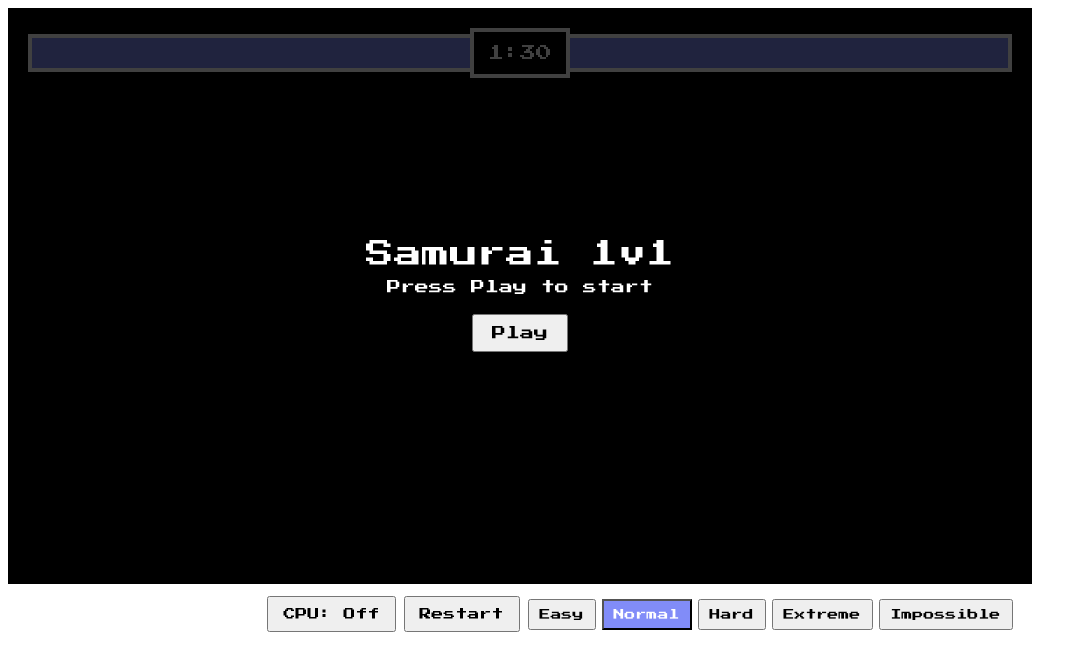
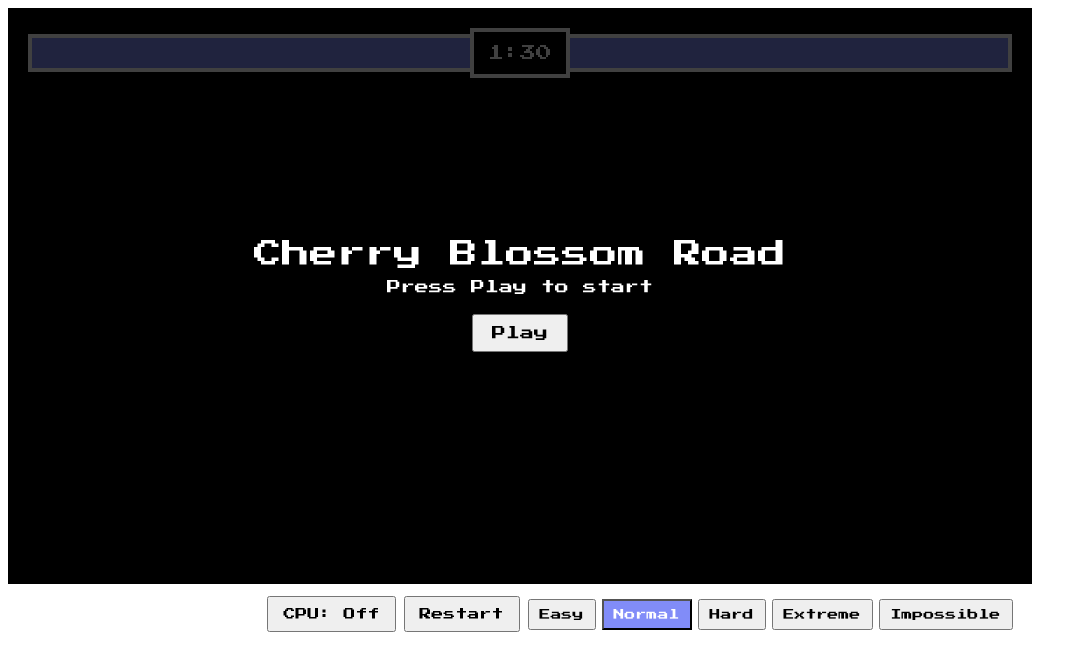
Before and after one commit to beck67140/Fighting_Game, a plain HTML site: page index.html in a window 1280 px wide. Shown: the whole page, without its empty margins (0-1087 px from the left). Drawn offline with nearby package versions, Linux system fonts and the light colour scheme.

Commit message:
Publish site

```diff
--- a/index.html
+++ b/index.html
@@ -67,7 +67,7 @@
 
         <div id="mainMenu" style="position: absolute; inset: 0; display:flex; align-items:center; justify-content:center; background: rgba(0,0,0,0.75); z-index: 10;">
             <div style="text-align:center; color: white;">
-                <div style="font-size: 28px; margin-bottom: 12px;">Samurai 1v1</div>
+                <div style="font-size: 28px; margin-bottom: 12px;">Cherry Blossom Road</div>
                 <div style="font-size: 14px; margin-bottom: 20px;">Press Play to start</div>
                 <button id="playButton" style="padding: 10px 18px; font-size: 14px; cursor: pointer;">Play</button>
             </div>
```
